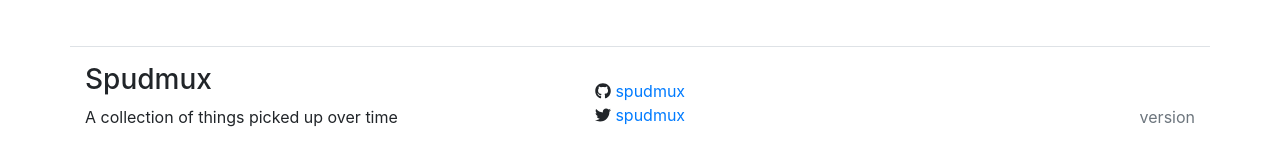
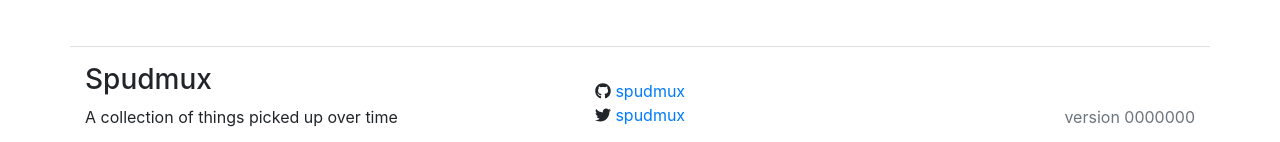
Before and after one commit to spudmux/spudmux.com, a Jekyll site: the page built from index.html, in a window 1280 px wide. Shown: the part 755-897 px from the top of the page. Built offline with Jekyll 4.4.1, drawn with Linux system fonts in a browser that asks for light colours; part of the change alters nothing that is shown.

```diff
--- a/_config.yml
+++ b/_config.yml
@@ -6,6 +6,7 @@ baseurl: "spudmux.com" # the subpath of your site, e.g. /blog/
 url: "https://spudmux.github.io/" # the base hostname & protocol for your site
 twitter_username: spudmux
 github_username: spudmux
+repository: spudmux/spudmux.com
 
 # Build settings
 sass:
@@ -20,3 +21,7 @@ exclude:
   - Rakefile
   - _todo.md
   - .idea
+
+
+plugins:
+  - "jekyll-github-metadata"
--- a/_includes/footer.html
+++ b/_includes/footer.html
@@ -29,7 +29,7 @@
       </div>
       <div class="col mt-auto">
         <p class="text-muted text-right">
-          version {{ site.data['hash'] }}
+          version {{ site.github.build_revision | slice: 0, 7 }}
         </p>
       </div>
     </div>
--- a/_plugins/jekyll-git-hash.rb
+++ /dev/null
@@ -1,21 +0,0 @@
-# Jekyll plugin for generating Git hash
-#
-# Place this file in the _plugins directory and
-# use {{ site.data['hash'] }} in your Liquid templates
-#
-# Author: Yegor Bugayenko <yegor@tpc2.com>
-# Source: http://github.com/yegor256/jekyll-git-hash
-#
-# Distributed under the MIT license
-# Copyright Yegor Bugayenko, 2014
-
-module Jekyll
-  class GitHashGenerator < Generator
-    priority :high
-    safe true
-    def generate(site)
-      hash = %x( git rev-parse --short HEAD ).strip
-      site.data['hash'] = hash
-    end
-  end
-end
```
